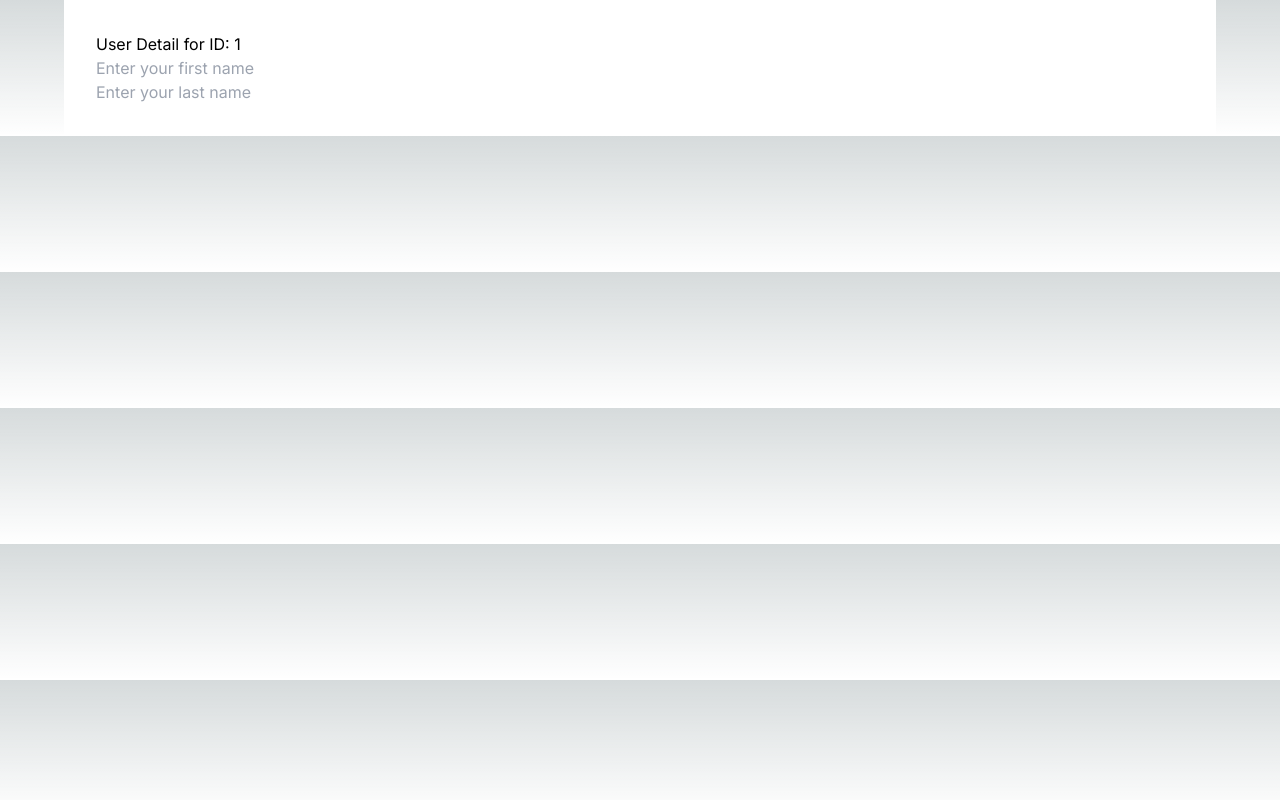
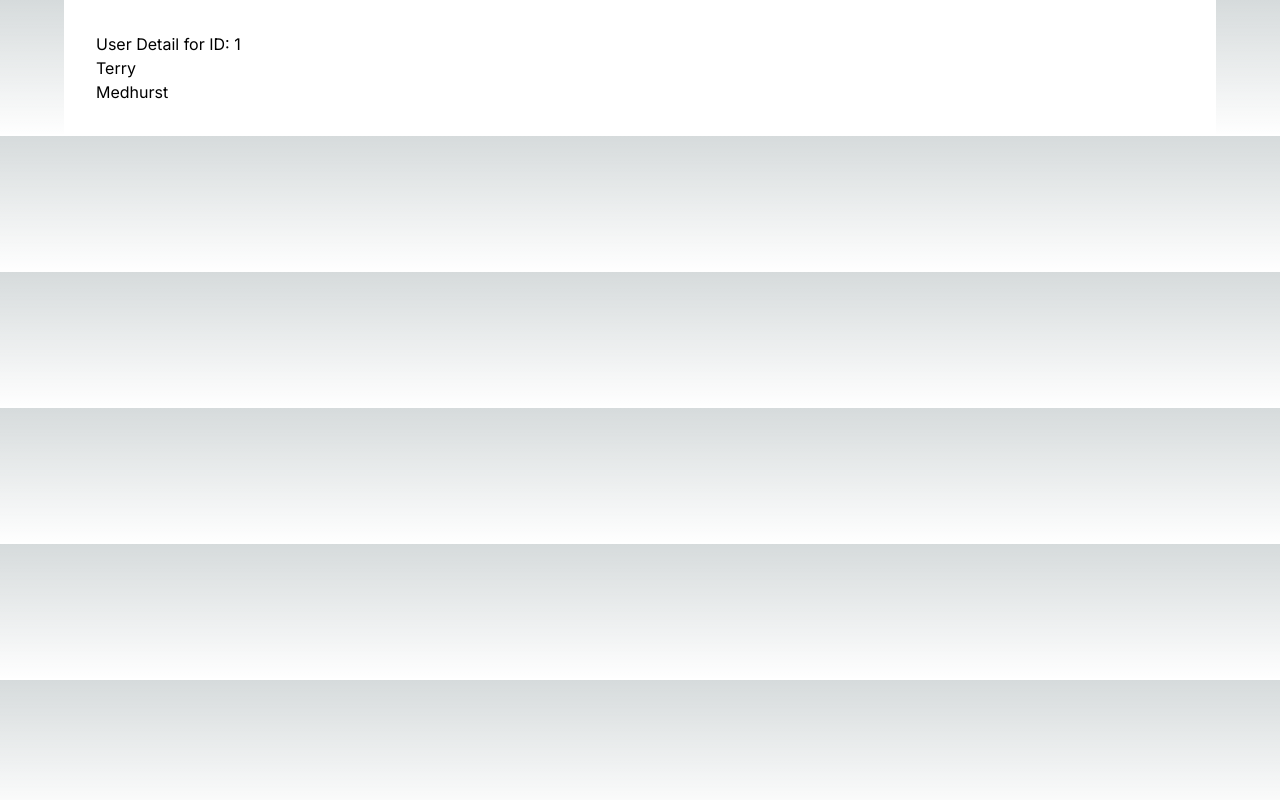
Before and after one commit to SrinivasPT/react-edge, a Next.js app: page /user/1 in a window 1280 px wide. Built offline with nearby package versions, Linux system fonts and the light colour scheme; data requests are answered from the project's data file.

Commit message:
Seems to be working with debounce

```diff
--- a/src/app/user/[id]/page.tsx
+++ b/src/app/user/[id]/page.tsx
@@ -4,26 +4,23 @@ import { User } from '@domain/types';
 import { SectionBuilder } from '@lib/builders';
 import { useSelectedUserQuery } from '@store/api/user-api';
 import { setFormDetail } from '@store/features/form-slice';
-import { useAppDispatch } from '@store/hooks';
+import { useAppDispatch, useAppSelector } from '@store/hooks';
 import { useEffect } from 'react';
 
 const UserDetail = ({ params }: { params: { id: string } }) => {
-    // const formConfig = useAppSelector(state => state.config.queries?.allForms?.data) as FormConfig[];
     const dispatch = useAppDispatch();
-    const { data, isLoading, isError } = useSelectedUserQuery({ id: params.id });
-    // const userFormConfig = _.find(formConfig, { name: 'user' }) as FormConfig;
+    const { isSuccess, data } = useSelectedUserQuery({ id: params.id });
+    const { isLoading } = useAppSelector(state => state.form.flags);
 
     useEffect(() => {
-        // dispatch(setFormConfig(formConfig['user'] as FormConfig));
-        dispatch(setFormDetail({ key: 'user', payload: data as User }));
-    }, [data]);
+        if (isSuccess) dispatch(setFormDetail({ key: 'user', value: data as User }));
+    }, [isSuccess]);
 
     if (isLoading) return <div>Loading...</div>;
 
     return (
         <div>
             <h1>User Detail for ID: {params.id}</h1>
-            {/* {data?.firstName} - {data?.lastName} */}
             <SectionBuilder formId="user-info-page" sectionId="basic" />
         </div>
     );
--- a/src/library/components/atoms/Input/input-control.tsx
+++ b/src/library/components/atoms/Input/input-control.tsx
@@ -1,21 +1,47 @@
-import { useDebounce, useFormControl } from '@lib/hooks';
+import { useFormControl } from '@lib/hooks';
 import { Control } from '@lib/types';
 import { logger } from '@lib/utils';
+import _ from 'lodash';
 import { useEffect, useState } from 'react';
 
 const InputControl: React.FC<{ control: Control }> = ({ control }) => {
     logger.info(`Rendering InputControl for ${control.id}`);
 
-    const { handleChange } = useFormControl(control.dataKey);
-    const [inputValue, setInputValue] = useState('');
+    const { value: externalValue, handleChange: updateExternalValue } = useFormControl(control.dataKey);
+    const [localValue, setLocalValue] = useState(externalValue);
 
-    const debouncedValue = useDebounce(inputValue, 300);
+    // Debounce the external updates
+    // const debouncedUpdate = useCallback(
+    //     _.debounce(value => updateExternalValue(value), 300),
+    //     [updateExternalValue]
+    // );
 
+    // Update local state on user input
+    const handleInputChange = (event: React.ChangeEvent<HTMLInputElement>) => {
+        setLocalValue(event.target.value);
+        _.debounce(() => updateExternalValue(event.target.value), 300);
+    };
+
+    // Use an effect to ensure that the localValue is in sync with the externalValue
     useEffect(() => {
-        if (debouncedValue) handleChange(debouncedValue);
-    }, [debouncedValue, handleChange]);
+        setLocalValue(externalValue);
+    }, []);
 
-    return <input type="text" value={inputValue} onChange={event => setInputValue(event.target.value)} placeholder={control.placeholder} />;
+    return <input type="text" value={localValue} onChange={handleInputChange} placeholder={control.placeholder} />;
 };
 
 export default InputControl;
+
+// import { useFormControl } from '@lib/hooks';
+// import { Control } from '@lib/types';
+// import { logger } from '@lib/utils';
+
+// const InputControl: React.FC<{ control: Control }> = ({ control }) => {
+//     logger.info(`Rendering InputControl for ${control.id}`);
+
+//     const { value, handleChange } = useFormControl(control.dataKey);
+
+//     return <input type="text" value={value} onChange={event => handleChange(event.target.value)} placeholder={control.placeholder} />;
+// };
+
+// export default InputControl;
--- a/src/library/hooks/use-form-control.ts
+++ b/src/library/hooks/use-form-control.ts
@@ -5,14 +5,14 @@ import { useDispatch, useSelector } from 'react-redux';
 
 export function useFormControl(dataKey: string) {
     const dispatch = useDispatch();
-    const form: FormState = useSelector((store: any) => store.form.data);
+    const formData: FormState = useSelector((store: any) => store.form.data);
 
     const handleFieldChange = (value: any) => {
         dispatch(onChange({ key: dataKey, value }));
     };
 
     const getValueFromFormData = () => {
-        return _.get(form, dataKey, '');
+        return _.get(formData, dataKey, '');
     };
 
     return {
--- a/src/redux/features/form-slice.ts
+++ b/src/redux/features/form-slice.ts
@@ -6,7 +6,7 @@ import { set } from 'lodash';
 const initialState: FormState = {
     data: {},
     flags: {
-        isLoading: false,
+        isLoading: true,
         isEditing: false,
         isError: false,
         isSaved: false,
```
